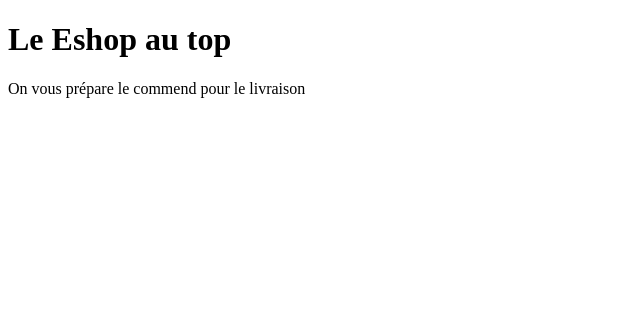
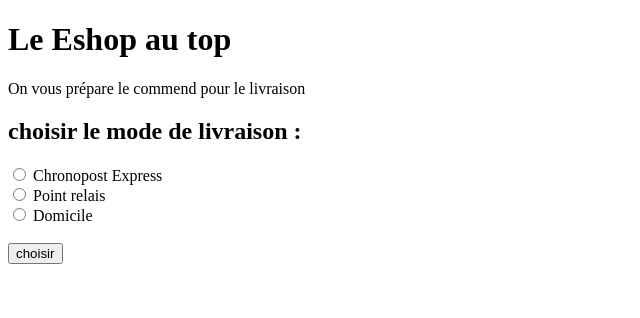
Before and after one commit to karpetoryba/VendorMachine.php, a PHP site: page /destination-delivery.php in a window 1280 px wide. Shown: the top 318 px of the page, without its empty margins (0-640 px from the left). Run offline with PHP 8.4, Linux system fonts and the light colour scheme.

Commit message:
form pour select delivery

```diff
--- a/view/destination-delivery.php
+++ b/view/destination-delivery.php
@@ -11,6 +11,25 @@
 
 	<main>
 	<p>On vous prépare le commend pour le livraison<p>
+	<h2>choisir le mode de livraison :</h2>
+    <form action="process_delivery.php" method="post">
+        <label>
+            <input type="radio" name="delivery_method" value="Chronopost Express" required>
+            Chronopost Express
+        </label>
+        <br>
+        <label>
+            <input type="radio" name="delivery_method" value="Point relais" required>
+            Point relais
+        </label>
+        <br>
+        <label>
+            <input type="radio" name="delivery_method" value="Domicile" required>
+            Domicile
+        </label>
+        <br><br>
+        <input type="submit" value="choisir">
+    </form>
 	</main>
 
 	</body>
```
